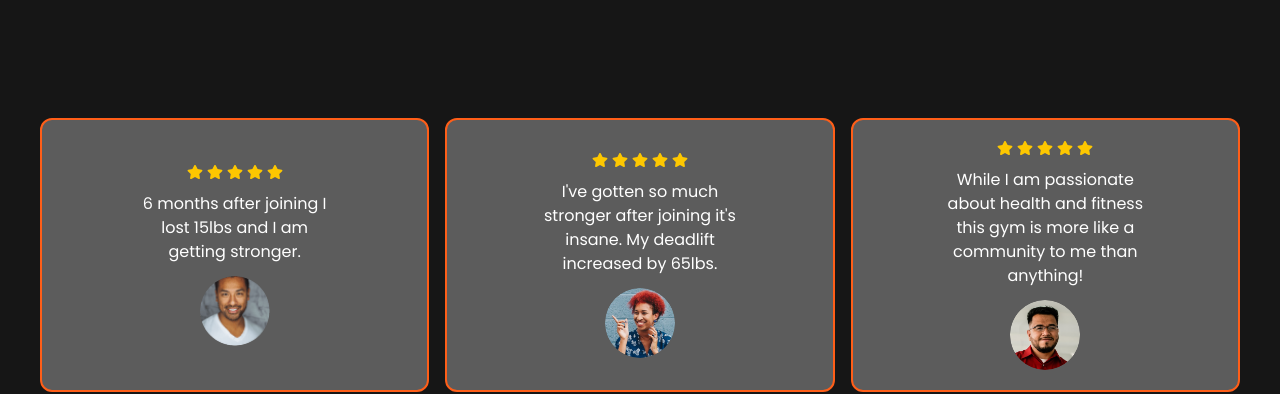
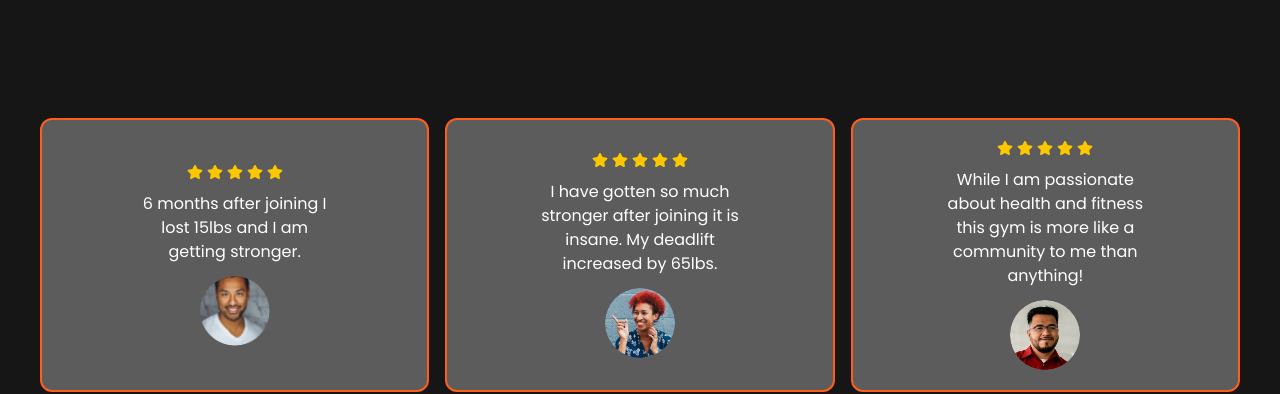
Before and after one commit to 5ReemMohamed/fitness-app, a Next.js app: page / in a window 1280 px wide. Shown: the part 5002-5396 px from the top of the page. Built offline with nearby package versions, Linux system fonts and the light colour scheme.

Commit message:
update changes

```diff
--- a/src/_Components/HomeSection/HomeSection.tsx
+++ b/src/_Components/HomeSection/HomeSection.tsx
@@ -188,7 +188,7 @@ export default function HomeSection() {
         <FaStar />
         <FaStar />
       </div>
-      <p className="text-center w-[60%]">I've gotten so much stronger after joining it's insane. My deadlift increased by 65lbs.</p>
+      <p className="text-center w-[60%]">I have gotten so much stronger after joining it is insane. My deadlift increased by 65lbs.</p>
       <Image src="/testimonials2.png" alt="" width={70} height={70} className="object-cover rounded-full" />
     </div>
     <div className="p-5 bg-white/30 flex flex-col justify-center items-center gap-3 rounded-xl border-2 border-[#ff5e18]">
```
